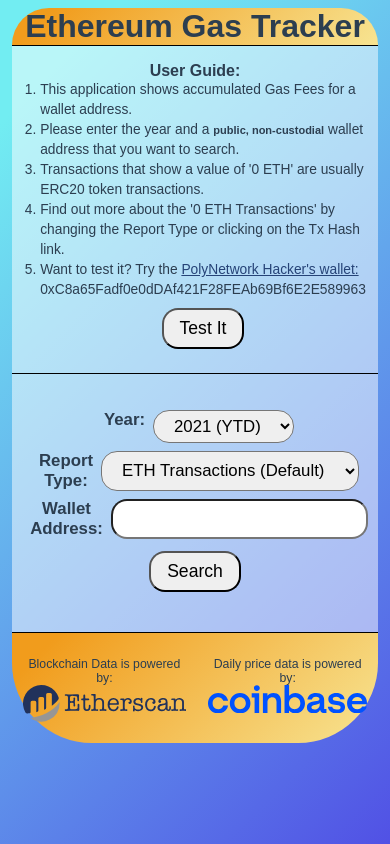
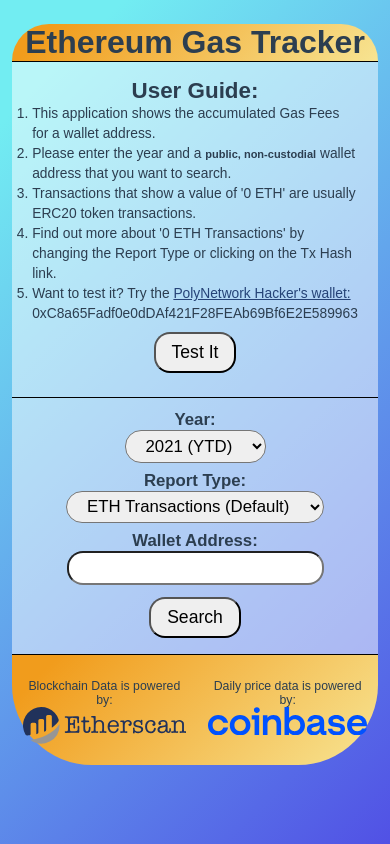
Before and after one commit to emraftis/blockchain-project-client, a Vue app: page / in a window 390 px wide. Built offline with nearby package versions, Linux system fonts and the light colour scheme; a web font is replaced by a local one.

Commit message:
small styling

```diff
--- a/src/App.vue
+++ b/src/App.vue
@@ -39,7 +39,7 @@ html {
 
 @media screen and (max-width: 700px) {
   #app {
-    margin: 0.5rem 1%;
+    margin: 1.5rem 1%;
   }
 }
 </style>
--- a/src/components/MainPage.vue
+++ b/src/components/MainPage.vue
@@ -3,12 +3,12 @@
   <div class="landing-page">
     <h1>Ethereum Gas Tracker</h1>
     <div class="instructions">
-    <h2>User Guide:</h2>
+    <h2 class="user-guide">User Guide:</h2>
     <ul class="user-guide-list">
-      <li>This application shows accumulated Gas Fees for a wallet address.</li>
+      <li>This application shows the accumulated Gas Fees for a wallet address.</li>
       <li>Please enter the year and a <span class="strong-font">public, non-custodial</span> wallet address that you want to search.</li>
       <li>Transactions that show a value of '0 ETH' are usually ERC20 token transactions.</li>
-      <li>Find out more about the '0 ETH Transactions' by changing the Report Type or clicking on the Tx Hash link.</li>
+      <li>Find out more about '0 ETH Transactions' by changing the Report Type or clicking on the Tx Hash link.</li>
       <li>Want to test it? Try the <a target="_blank" href="https://www.coindesk.com/markets/2021/08/10/cross-chain-defi-site-poly-network-hacked-hundreds-of-millions-potentially-lost/">PolyNetwork Hacker's wallet:</a> 0xC8a65Fadf0e0dDAf421F28FEAb69Bf6E2E589963</li>
       <button class="test-button" @click="test">Test It</button>
     </ul>
@@ -258,11 +258,14 @@ h1 {
 
 /* User Guide */
 .user-guide-list {
-  margin-left: 2rem;
-  padding-left: 1rem;
+  margin: 0rem 2rem;
+  padding: 0rem 1rem;
   list-style-type: style;
   font-size: 1.15rem;
   line-height: 1.25rem;
+}
+.user-guide {
+  font-size: 1.6rem;
 }
 .summary-container,
 .instructions {
@@ -387,9 +390,13 @@ input[type=text]:focus {
   }
   .user-guide-list {
     margin: 0 1rem;
+    padding: 0 1rem;
   }
   .user-guide-list li {
     font-size: 75%;
+  }
+  .user-guide {
+    font-size: 1.4rem;
   }
   .card-header {
     font-size: 60%;
@@ -423,7 +430,14 @@ input[type=text]:focus {
   .powered-by {
   margin-top: 1rem;
   padding: 0.5rem 0.7rem;
-}
+  }
+  .search-input {
+    display: flex;
+    flex-direction: column;
+  }
+  .search-box {
+    padding: 0.5rem 2rem;
+  }
 }
 
 </style>
```
